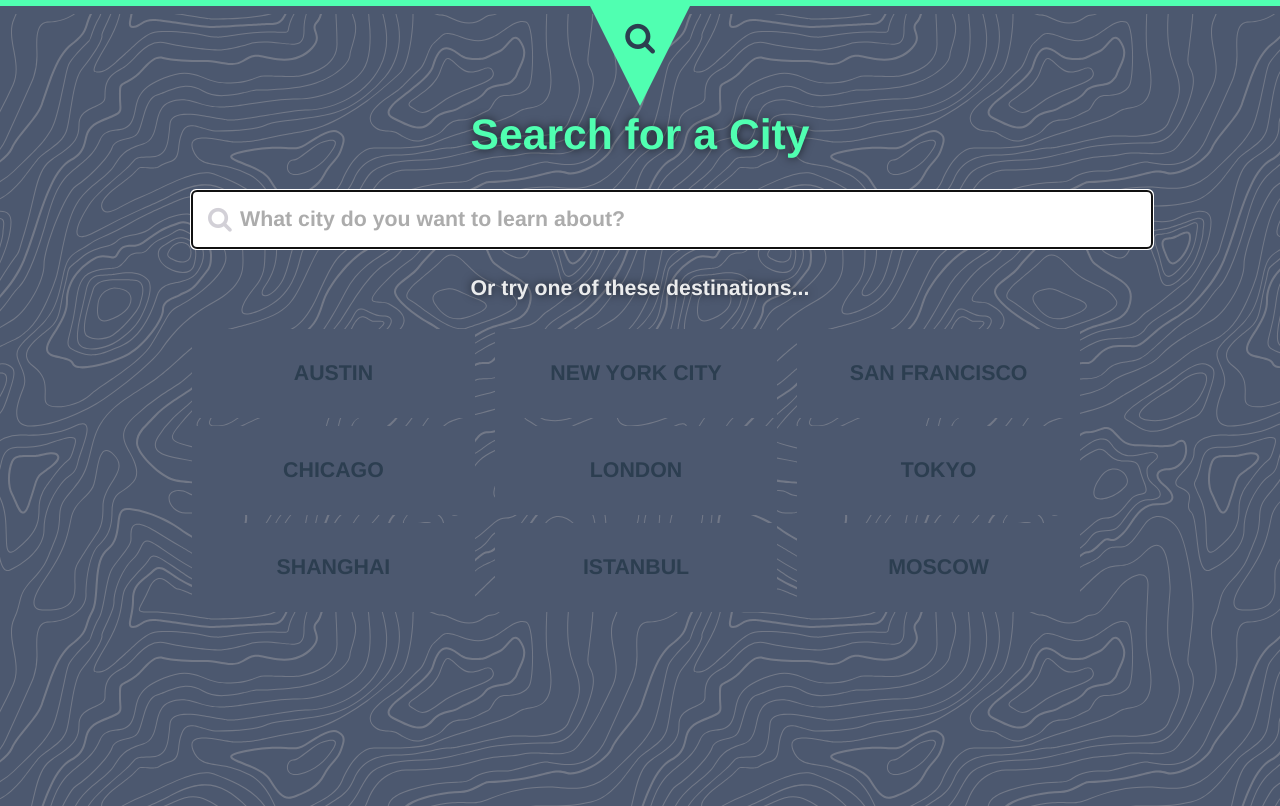
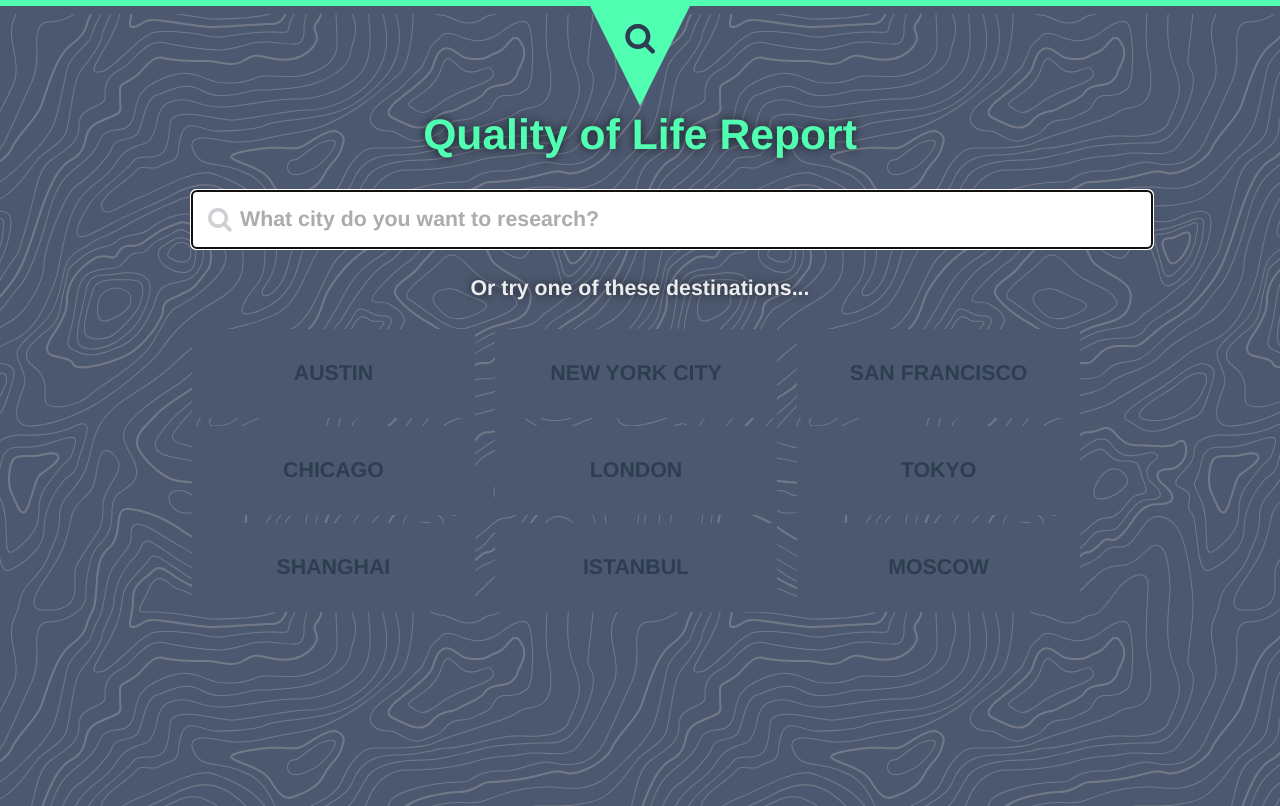
Before and after one commit to drinkingtheink/qol_report, a Vue app: page / in a window 1280 px wide. Built offline with nearby package versions, Linux system fonts and the light colour scheme.

Commit message:
Clean up and title update.

```diff
--- a/src/components/LocaleSelect.vue
+++ b/src/components/LocaleSelect.vue
@@ -1,6 +1,6 @@
 <template>
   <div class="city_search">
-    <h1 class="animated fadeInDown search_header">Search for a City</h1>
+    <h1 class="animated fadeInDown search_header">Quality of Life Report</h1>
 
     <div class="search_input_wrapper">
       <i class="fa fa-search search_icon" ></i>
@@ -34,7 +34,6 @@
 </template>
 
 <script>
-/* eslint no-console: 0 */
 import axios from 'axios'
 import CitySearchOption from './search/CitySearchOption.vue'
 import StaticLocaleOptions from './search/StaticLocaleOptions.vue'
@@ -59,7 +58,7 @@ export default {
   },
   computed: {
     placeholder () {
-      return 'What city do you want to learn about?'
+      return 'What city do you want to research?'
     },
     showNoSearchResultsMessage () {
       return this.searchTerm && this.searchTerm.length > 2 && !this.optionsCount
--- a/src/components/profile/CategoryDisplay.vue
+++ b/src/components/profile/CategoryDisplay.vue
@@ -14,8 +14,6 @@
 </template>
 
 <script>
-/* eslint no-console: 0, no-mixed-spaces-and-tabs: 0 */
-
 export default {
   props: ['category'],
   name: 'CategoryDisplay',
```
